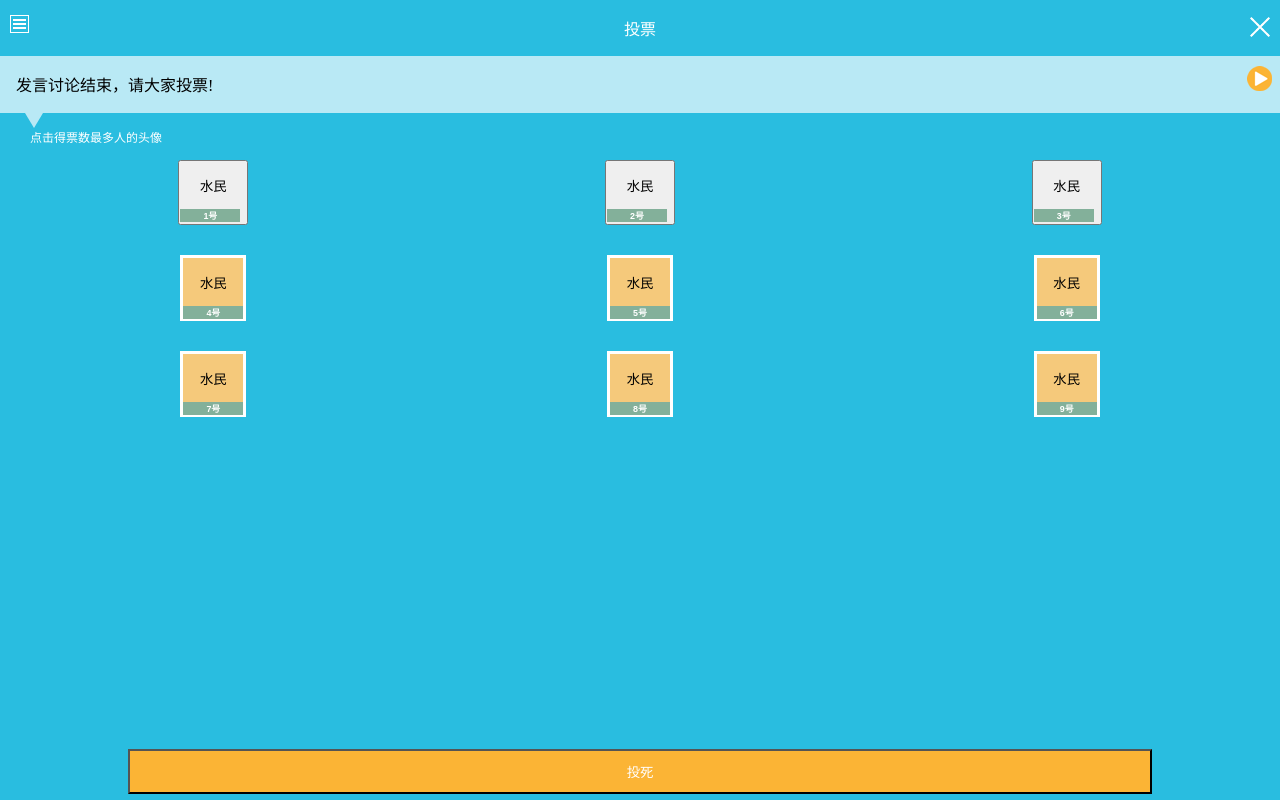
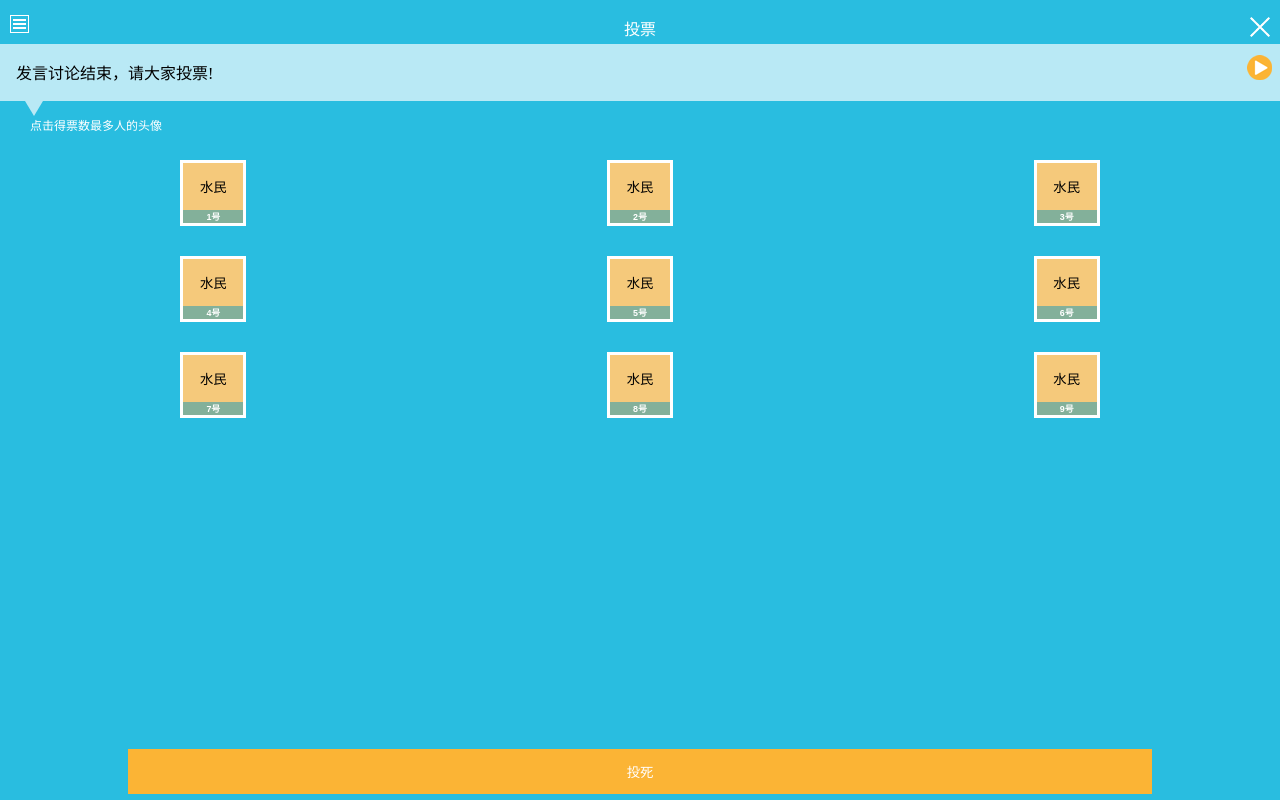
Before and after one commit to DRCYF/task, a plain HTML site: page task7/2.html in a window 1280 px wide. Drawn offline with Linux system fonts and the light colour scheme.

Commit message:
Update 2.css

```diff
--- a/task7/2.css
+++ b/task7/2.css
@@ -7,7 +7,6 @@ body {
     z-index: 1;
     top: 0;
     width: 100%;
-    height: 41px;
     background-color: #29bde0;
 }
 .button {
@@ -15,7 +14,6 @@ body {
     flex-direction: column;
     position: absolute;
     border-style: none;
-    outline: none;
     top: 15px;
     left: 10px;
     height: 18px;
@@ -32,6 +30,7 @@ body {
     border-bottom: 2px solid #ffffff;
 }
 .wire {
+    text-align: center;
     margin-top: 2px;
     margin-left: -4px;
     width: 13px;
@@ -60,6 +59,7 @@ body {
     height: 30px;
 }
 .music {
+    margin: -12px 0 0 0;
     padding: 16px 0 0 16px;
     height: 41px;
     background-color: #b9e9f5;
@@ -69,7 +69,7 @@ body {
 }
 .music-right {
     position: absolute;
-    top: 66px;
+    top: 55px;
     right: 8px;
     background: url(./images/Task.png)
     no-repeat;
@@ -98,6 +98,9 @@ body {
     font-size: 12px;
     color: #ffffff;
 }
+.boss {
+    margin: 160px 0 30px 0;
+}
 .full {
     display: flex;
     justify-content: space-around;
@@ -108,7 +111,13 @@ body {
     justify-content: space-around;
     margin: 0 0 30px 0;
 }
-
+.gome-boss {
+    width: 66px;
+    height: 66px;
+    outline: none;
+    background-color: #f5c97b;
+    border: 3px solid #ffffff;
+}
 .gome {
    width: 66px;
    height: 66px;
@@ -199,6 +208,8 @@ body {
     background-color: #29bde0;
 }
 .gg-bottom {
+    outline: none;
+    border-style: none;
     margin: 7px 0 0 0;
     height: 45px;
     width: 80%;
```
